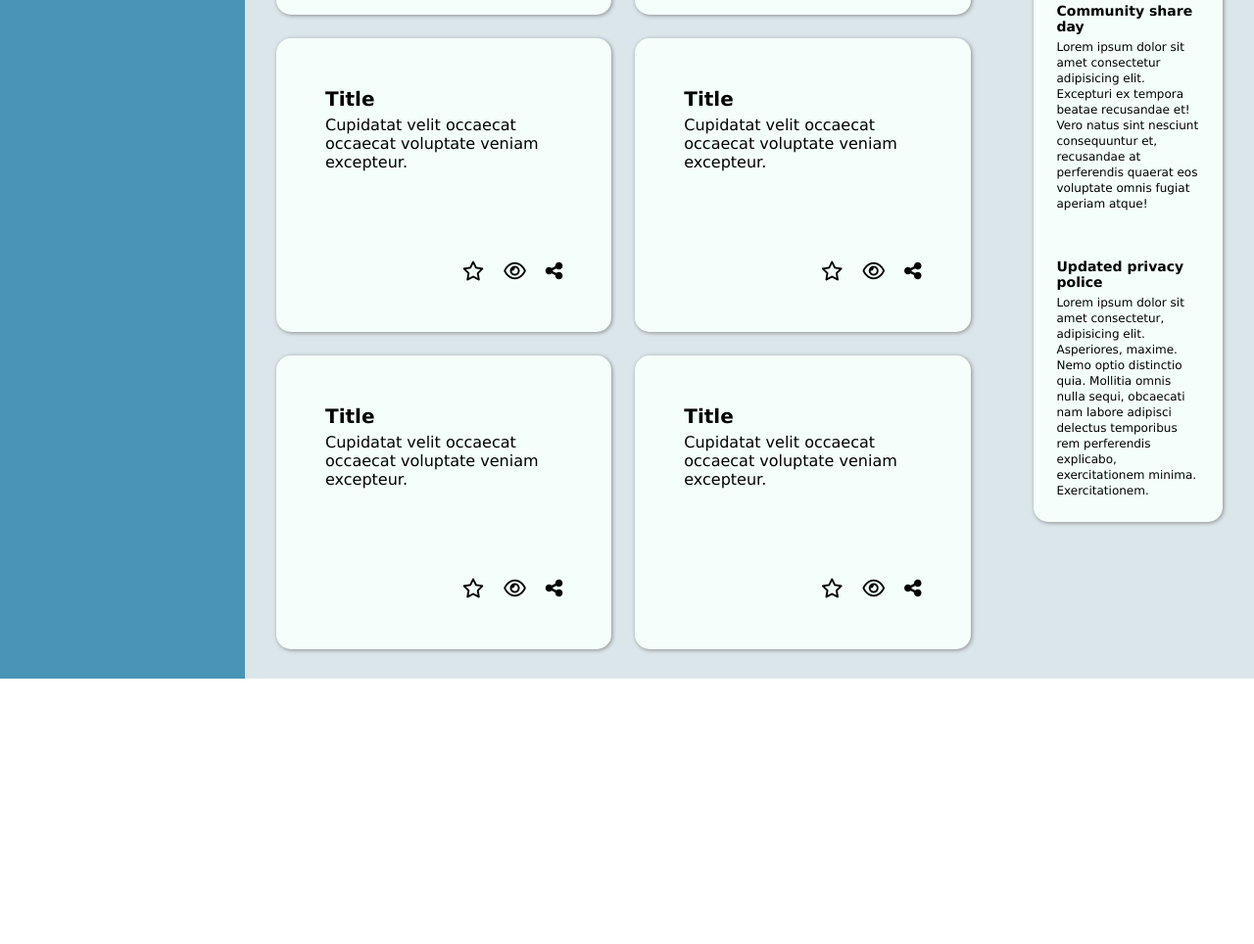
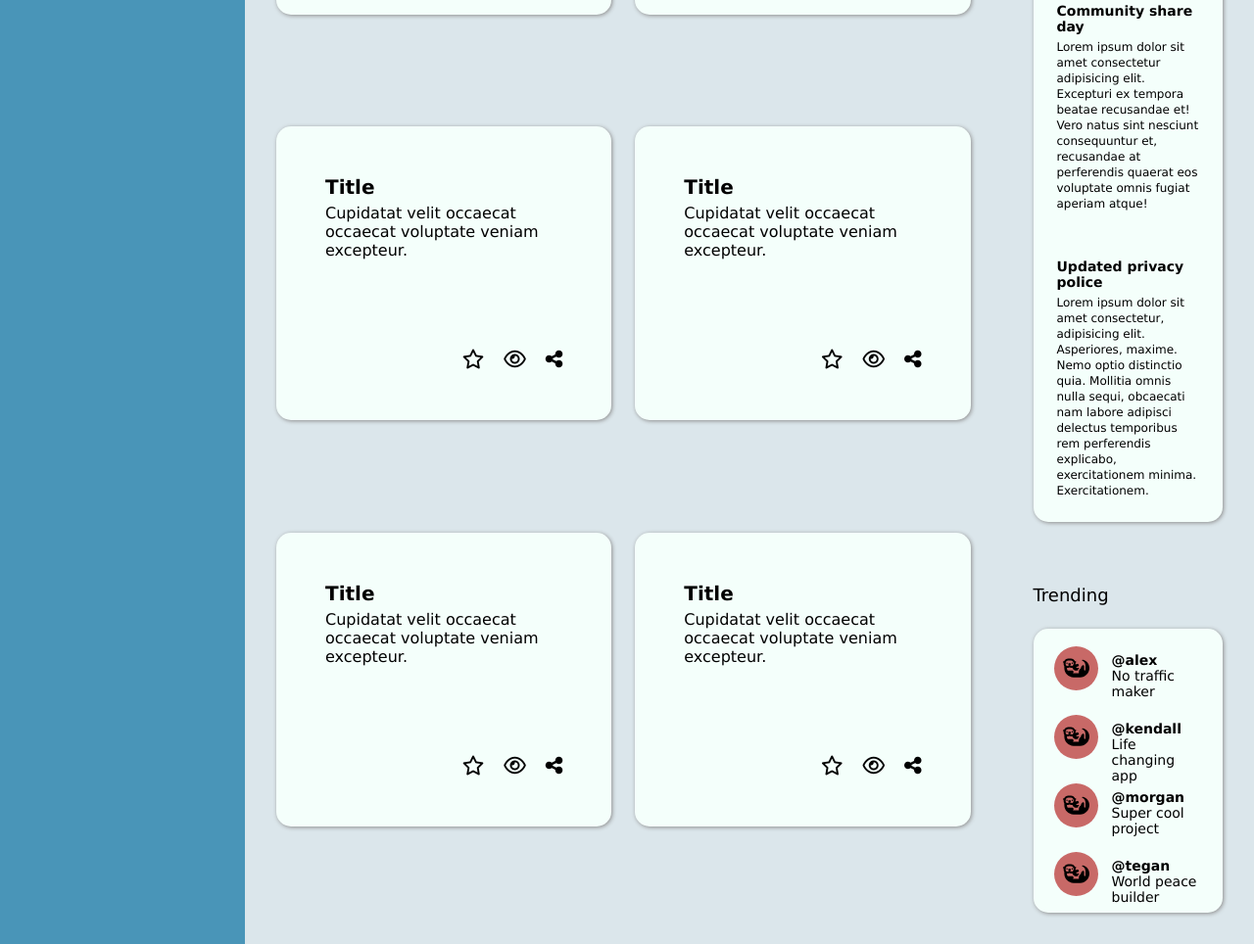
Before and after one commit to gedadev/dashboard, a plain HTML site: page index.html in a window 1280 px wide. Shown: the part 539-1503 px from the top of the page at 98% size. Before the commit the page ends 1232 px from the top, so only its background shows below. Drawn offline with Linux system fonts and the light colour scheme.

Commit message:
Styled the trending section

```diff
--- a/index.html
+++ b/index.html
@@ -132,6 +132,37 @@
                 </div>
             </div>
             <div id="trending">
+                <h3>Trending</h3>
+                <div>
+                    <div class="profile">
+                        <div class="profile-icon">
+                            <img src="./img/otter-solid.svg" alt="profile-icon" >
+                        </div>
+                        <p>@alex</p>
+                        <p>No traffic maker</p>
+                    </div>
+                    <div class="profile">
+                        <div class="profile-icon">
+                            <img src="./img/otter-solid.svg" alt="profile-icon" >
+                        </div>
+                        <p>@kendall</p>
+                        <p>Life changing app</p>
+                    </div>
+                    <div class="profile">
+                        <div class="profile-icon">
+                            <img src="./img/otter-solid.svg" alt="profile-icon" >
+                        </div>
+                        <p>@morgan</p>
+                        <p>Super cool project</p>
+                    </div>
+                    <div class="profile">
+                        <div class="profile-icon">
+                            <img src="./img/otter-solid.svg" alt="profile-icon" >
+                        </div>
+                        <p>@tegan</p>
+                        <p>World peace builder</p>
+                    </div>
+                </div>
             </div>
         </div>
     </main>
--- a/style.css
+++ b/style.css
@@ -206,19 +206,19 @@ body {
     margin-bottom: 5px;
 }
 
-#announcements {
+#announcements, #trending {
     display: grid;
     padding: 32px;
     gap: 24px;
 }
 
-#announcements > div {
+#announcements > div, #trending > div {
     background-color: var(--main-color);
     box-shadow: 1px 1px 4px rgb(141, 141, 141);
     border-radius: 15px;
 }
 
-#announcements h3 {
+#announcements h3, #trending h3 {
     align-self: end;
     font-weight: 500;
     font-size: 18px;
@@ -239,3 +239,37 @@ body {
     font-size: 12px;
     line-height: 16px;
 }
+
+.profile {
+    display: grid;
+    grid-template-columns: 60px 3fr;
+    grid-template-rows: repeat(2, 30px);
+    margin: 10px 20px;
+}
+
+.profile div {
+    grid-column: 1 / 2;
+    grid-row: 1 / 3;
+    align-self: center;
+    justify-self: center;
+    margin-right: 12px;
+}
+
+.profile p:first-of-type {
+    grid-column: 2 / 3;
+    grid-row: 1 / 2;
+    font-weight: bold;
+    font-size: 14px;
+    align-self: end;
+}
+
+.profile p:last-of-type {
+    grid-column: 2 / 3;
+    grid-row: 2 / 3;
+    font-size: 14px;
+}
+
+.profile > .profile-icon {
+    width: 75%;
+    height: 75%;
+}
```
